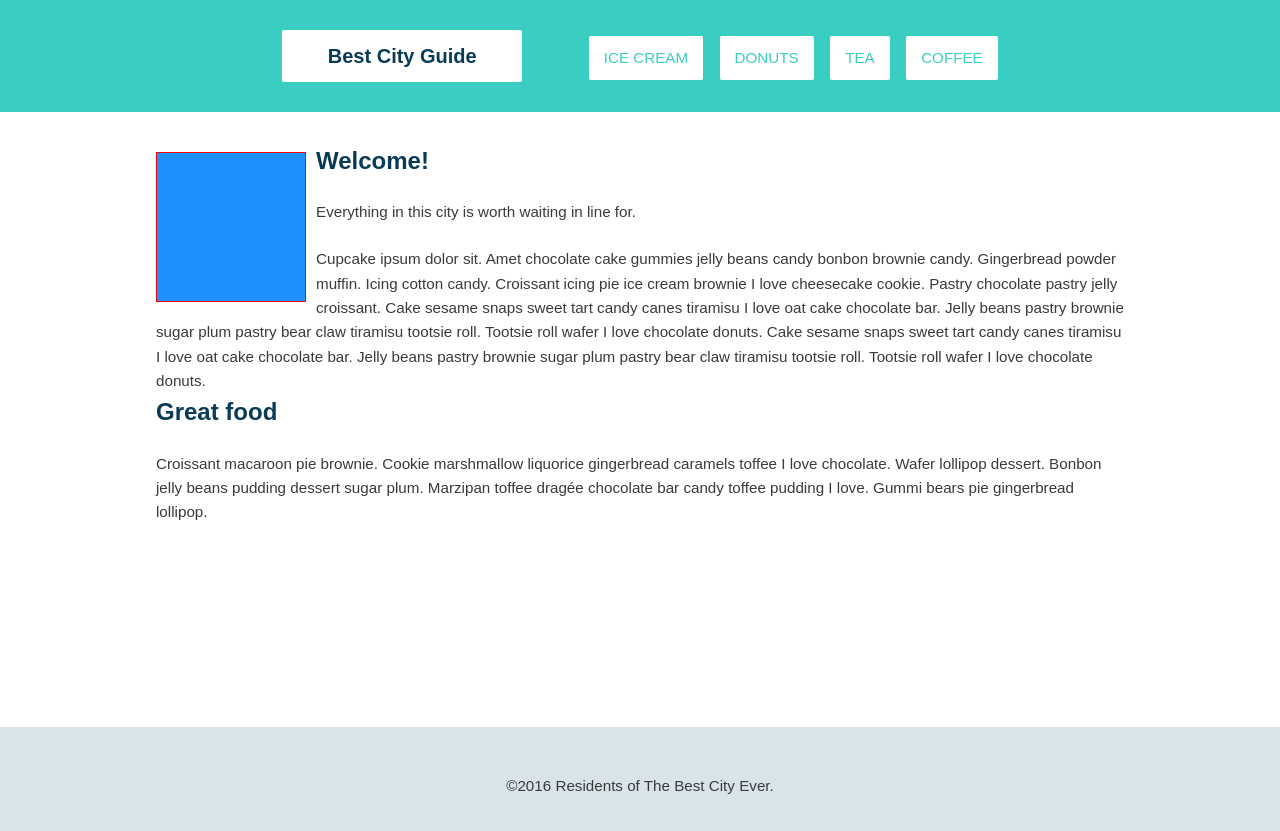
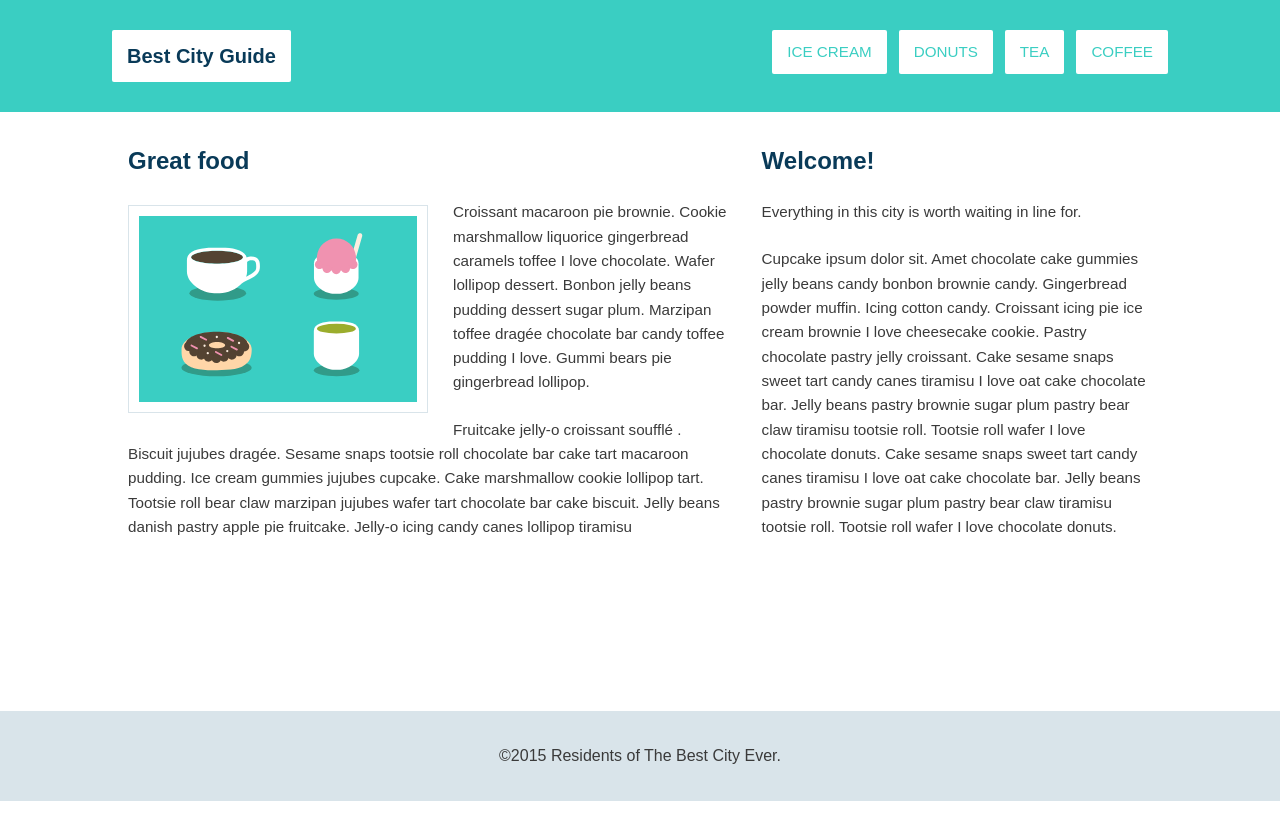
Before and after one commit to anoopmundathan/css_layout, a plain HTML site: page index.html in a window 1280 px wide. After the commit the page ends 801 px from the top, so only its background shows below. Drawn offline with Linux system fonts and the light colour scheme.

Commit message:
clear-fix

```diff
--- a/css/style.css
+++ b/css/style.css
@@ -17,10 +17,6 @@ p {
 	margin-bottom: 1.5em;
 }
 
-p:last-child {
-	margin-bottom: 0;
-}
-
 h2,
 h3,
 a {
@@ -36,10 +32,6 @@ a {
 	text-decoration: none;
 }
 
-.name {
-	font-size: 1.25em;
-}
-
 /* ---- Layout Containers ---- */
 
 .container {
@@ -52,12 +44,6 @@ a {
 	padding-bottom: 1.5em;
 	background: #3acec2;
 	margin-bottom: 30px;
-}
-
-.image {
-	width: 150px;
-	height: 150px;
-	background: dodgerblue;
 }
 
 .main-footer {
@@ -81,6 +67,13 @@ a {
 	border-radius: 2px;
 }
 
+.name a,
+.main-nav a {
+	padding: 10px 15px;
+	text-align: center;
+	display: block;
+}
+
 .main-nav a {
 	font-size: .95em;
 	color: #3acec2;
@@ -91,12 +84,6 @@ a {
 	color: #093a58;
 }
 
-.name a,
-.main-nav a {
-	padding: 10px 15px;
-	display: block;
-}
-
 /* ======================================
 	Media Query
 ========================================= */
@@ -104,41 +91,57 @@ a {
 @media (min-width: 700px) {
 
 	.wrapper {
-		min-height: calc(100vh - 73px);
+		min-height: calc(100vh - 89px);
 	}
 
 	.container {
-		width: 100%;
-		max-width: 1000px;
+		width: 85%;
+		max-width: 1150px;
 		margin: 0 auto;
 	}
 
+	.main-nav {
+		float: right;
+	}
+
 	.name,
-	.main-nav,
 	.main-nav li {
-		display: inline-block;
+		float: left;
 	}
 
 	.main-nav li {
 		margin-left: 12px;
 	}
 
-	.main-header {
-		text-align: center;
+	/* ---- Columns ---- */
+
+	.feat-img {
+		width: 300px;
+		float: left;
+		margin-top: 5px;
+		margin-right: 25px;
+		margin-bottom: 25px;
+		padding: 10px;
+		border: solid 1px #d9e4ea;
 	}
 
-	.name {
-		width: 240px;
-		margin-right: 50px;
+	.primary {
+		width: 60%;
 	}
 
-	.image {
-		float: left;
-		margin-top: 10px;
-		margin-right: 10px;
-		margin-bottom: 10px;
-		padding: 10px;
-		border: solid 1px red;
+	.secondary {
+		width: 40%;
 	}
 
+	.col {
+		float: right;
+		padding-left: 1em;
+		padding-right: 1em;
+	}
+
+	.clearfix::after {
+		content: "";
+		display: table;
+		clear: both;
+	}
 }
--- a/index.html
+++ b/index.html
@@ -9,7 +9,7 @@
 <body>
 		<div class="wrapper">
 			<header class="main-header">
-				<div class="container">
+				<div class="container clearfix">
 					<h1 class="name"><a href="#">Best City Guide</a></h1>
 					<ul class="main-nav">
 						<li><a href="#">ice cream</a></li>
@@ -20,11 +20,9 @@
 				</div>
 			</header>
 
-			<div class="container">
-				<div class="image">
-				</div>
+			<div class="container clearfix">
 
-				<div class="welcome-container col">
+				<div class="secondary col">
 					<h2>Welcome!</h2>
 					<p>Everything in this city is worth waiting in line for.</p>
 					<p>Cupcake ipsum dolor sit. Amet chocolate cake gummies jelly beans candy bonbon brownie candy. Gingerbread powder muffin. Icing cotton candy. Croissant icing pie ice cream brownie I love cheesecake cookie. Pastry chocolate pastry jelly croissant.
@@ -33,16 +31,21 @@
 				</div>
 
 
-				<div class="food-container col">
+				<div class="primary col">
+
 					<h2>Great food</h2>
+					<img class="feat-img" src="img/treats.svg" alt="Drinks and eats">
 					<p>Croissant macaroon pie brownie. Cookie marshmallow liquorice gingerbread caramels toffee I love chocolate. Wafer lollipop dessert. Bonbon jelly beans pudding dessert sugar plum. Marzipan toffee drag&#233;e chocolate bar candy toffee pudding I love. Gummi bears pie gingerbread lollipop.</p>
+					<p>
+					 Fruitcake jelly-o croissant soufflé . Biscuit jujubes dragée. Sesame snaps tootsie roll chocolate bar cake tart macaroon pudding. Ice cream gummies jujubes cupcake. Cake marshmallow cookie lollipop tart. Tootsie roll bear claw marzipan jujubes wafer tart chocolate bar cake biscuit. Jelly beans danish pastry apple pie fruitcake. Jelly-o icing candy canes lollipop tiramisu</p>
 				</div>
 			</div>
 
 		</div>
 
 		<footer class="main-footer">
-			<p>&copy;2016 Residents of The Best City Ever.</p>
+			<!--<p>&copy;2016 Residents of The Best City Ever.</p>-->
+			<span>&copy;2015 Residents of The Best City Ever.</span>
 		</footer>
 </body>
 </html>
```
